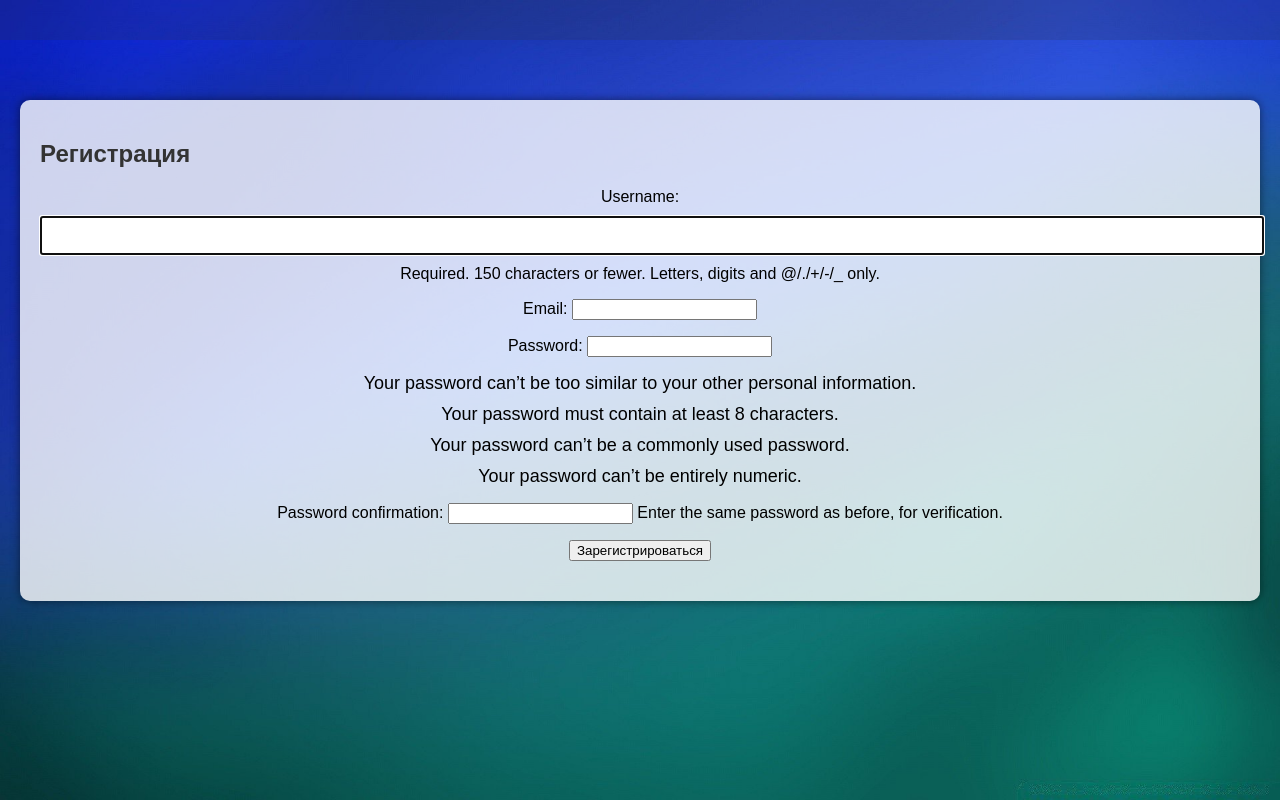
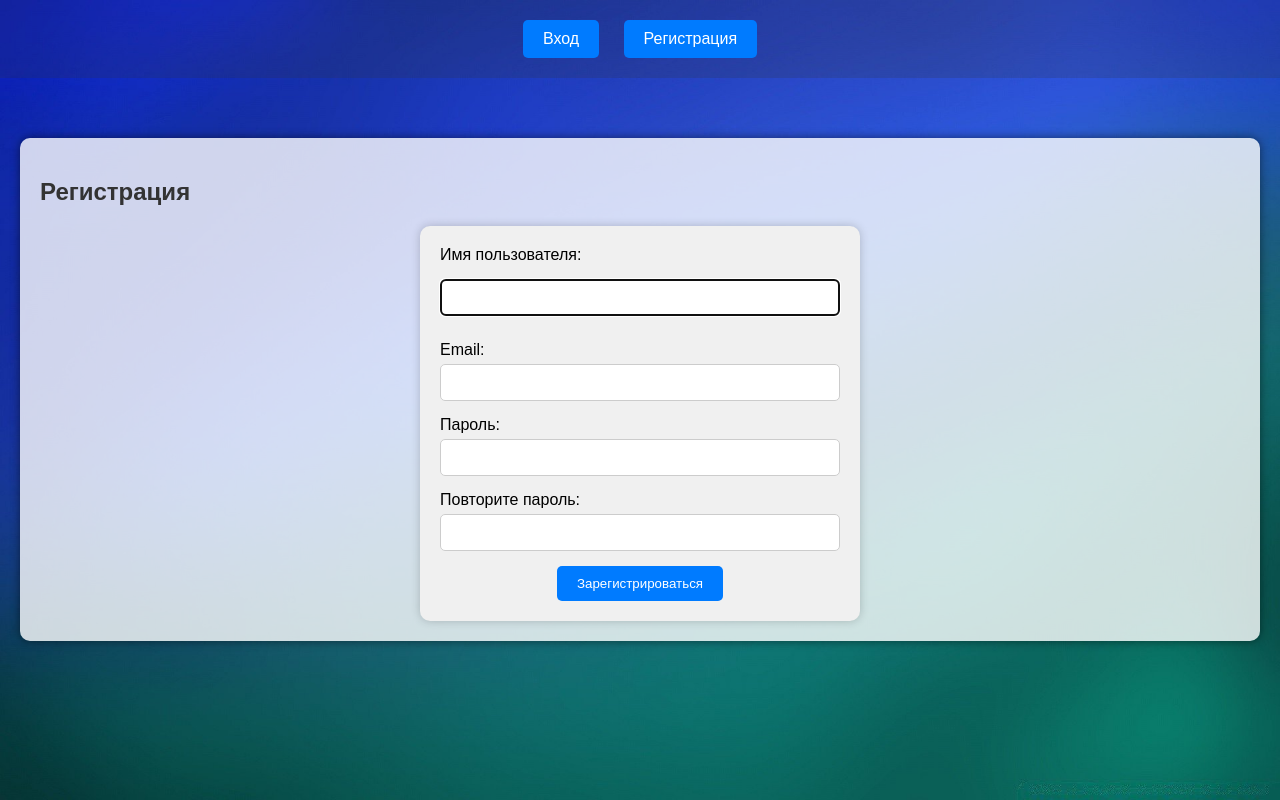
Before and after one commit to kirillzholudev/Password_Generator, a Django app: page /registration/ in a window 1280 px wide. Run offline with Django 4.2, Linux system fonts and the light colour scheme.

Commit message:
changes major

```diff
--- a/password_generator/static/css/styles.css
+++ b/password_generator/static/css/styles.css
@@ -188,6 +188,138 @@ input[readonly], textarea[readonly] {
 }
 
 
+/* login */
+
+.login-form {
+    max-width: 400px;
+    margin: 0 auto;
+}
+
+.login-form-group {
+    margin-bottom: 15px;
+    display: flex;
+    flex-direction: column;
+    align-items: flex-start;
+}
+
+.login-form-group label {
+    margin-bottom: 5px;
+    text-align: left;
+}
+
+.animated-input {
+    padding: 10px;
+    width: 100%;
+    box-sizing: border-box;
+    border: 1px solid #ccc;
+    border-radius: 5px;
+}
+
+/* Общие стили для формы */
+.form-container {
+    max-width: 400px;
+    margin: 0 auto;
+    padding: 20px;
+    background-color: #f0f0f0;
+    border-radius: 10px;
+    box-shadow: 0 0 10px rgba(0, 0, 0, 0.2);
+}
+
+/* Стили для заголовка формы */
+.form-container h2 {
+    margin-bottom: 20px;
+}
+
+/* Стили для группы полей формы */
+.form-group {
+    margin-bottom: 15px;
+}
+
+/* Стили для меток полей формы */
+.form-label {
+    display: block;
+    margin-bottom: 5px;
+    text-align: left;
+    font-weight: bold;
+}
+
+/* Стили для полей ввода формы */
+.form-input {
+    padding: 10px;
+    width: 100%;
+    box-sizing: border-box;
+    border: 1px solid #ccc;
+    border-radius: 5px;
+}
+
+/* Стили для кнопки отправки формы */
+.btn-primary {
+    background-color: #007bff;
+    color: #fff;
+    padding: 10px 20px;
+    border: none;
+    border-radius: 5px;
+    cursor: pointer;
+}
+
+.btn-primary:hover {
+    background-color: #0056b3;
+}
+/* Стили для формы регистрации */
+.registration-form {
+    max-width: 400px;
+    margin: 0 auto;
+    padding: 20px;
+    background-color: #f0f0f0;
+    border-radius: 10px;
+    box-shadow: 0 0 10px rgba(0, 0, 0, 0.2);
+}
+
+/* Стили для группы полей */
+.registration-form-group {
+    margin-bottom: 15px;
+    display: flex;
+    flex-direction: column;
+    align-items: flex-start;
+}
+
+/* Стили для метки (label) полей */
+.registration-label {
+    margin-bottom: 5px;
+    text-align: left;
+}
+
+/* Стили для полей ввода */
+.registration-input {
+    padding: 10px;
+    width: 100%;
+    box-sizing: border-box;
+    border: 1px solid #ccc;
+    border-radius: 5px;
+}
+
+/* Стили для кнопки */
+.registration-button {
+    padding: 10px 20px;
+    background-color: #007bff;
+    color: #fff;
+    border: none;
+    border-radius: 5px;
+    cursor: pointer;
+}
+
+.registration-button:hover {
+    background-color: #0056b3;
+}
+
+
+
+
+
+
+
+
+
 /* Медиазапрос для мобильных устройств */
 @media (max-width: 768px) {
     h2 {
--- a/password_generator/templates/generator/base.html
+++ b/password_generator/templates/generator/base.html
@@ -13,6 +13,9 @@
             <a href="{% url 'generate_password' %}">Сгенерировать пароли</a>
             <a href="{% url 'saved_passwords' %}">Мои пароли</a>
             <a href="{% url 'logout' %}">Выход</a>
+        {% else %}
+            <a href="{% url 'login' %}">Вход</a>
+            <a href="{% url 'registration' %}">Регистрация</a>
         {% endif %}
     </div>
 
--- a/password_generator/templates/user/registration.html
+++ b/password_generator/templates/user/registration.html
@@ -2,9 +2,27 @@
 
 {% block content %}
   <h2>Регистрация</h2>
-  <form method="post">
+  <form method="post" class="registration-form">
     {% csrf_token %}
-    {{ form.as_p }}
-    <button type="submit">Зарегистрироваться</button>
-  </form>
+    <div class="registration-form-group">
+        <label for="{{ form.username.id_for_label }}" class="registration-label">Имя пользователя:</label>
+        {{ form.username }}
+    </div>
+    <div class="registration-form-group">
+        <label for="{{ form.email.id_for_label }}" class="registration-label">Email:</label>
+        {{ form.email }}
+    </div>
+    <div class="registration-form-group">
+        <label for="{{ form.password1.id_for_label }}" class="registration-label">Пароль:</label>
+        {{ form.password1 }}
+    </div>
+    <div class="registration-form-group">
+        <label for="{{ form.password2.id_for_label }}" class="registration-label">Повторите пароль:</label>
+        {{ form.password2 }}
+    </div>
+    <button type="submit" class="registration-button">Зарегистрироваться</button>
+</form>
+
+
+
 {% endblock %}
--- a/password_generator/user/forms.py
+++ b/password_generator/user/forms.py
@@ -9,3 +9,11 @@ class RegistrationForm(UserCreationForm):
     class Meta:
         model = User
         fields = ['username', 'email', 'password1', 'password2']
+
+    def __init__(self, *args, **kwargs):
+        super(RegistrationForm, self).__init__(*args, **kwargs)
+
+        # Устанавливаем классы CSS для полей и меток (label)
+        for field_name in self.fields:
+            self.fields[field_name].widget.attrs['class'] = 'registration-input'
+            self.fields[field_name].label = ''
--- a/password_generator/user/views.py
+++ b/password_generator/user/views.py
@@ -1,6 +1,7 @@
 from django.contrib.auth.forms import AuthenticationForm
 from django.contrib.auth import login, authenticate
 from django.shortcuts import render, redirect
+from django.contrib import messages
 
 from .forms import RegistrationForm
 
@@ -10,6 +11,7 @@ def home(request):
 
 
 def register(request):
+    user = None
     if request.method == 'POST':
         form = RegistrationForm(request.POST)
         if form.is_valid():
@@ -18,7 +20,8 @@ def register(request):
             return redirect('generate_password')
     else:
         form = RegistrationForm()
-    return render(request, 'user/registration.html', {'form': form})
+
+    return render(request, 'user/registration.html', {'form': form, 'user': user})
 
 
 def user_login(request):
```
Also changed, not shown: password_generator/static/js/scripts.js (+6 -1 lines), password_generator/templates/user/login.html (+10 -3 lines), password_generator/db.sqlite3.
